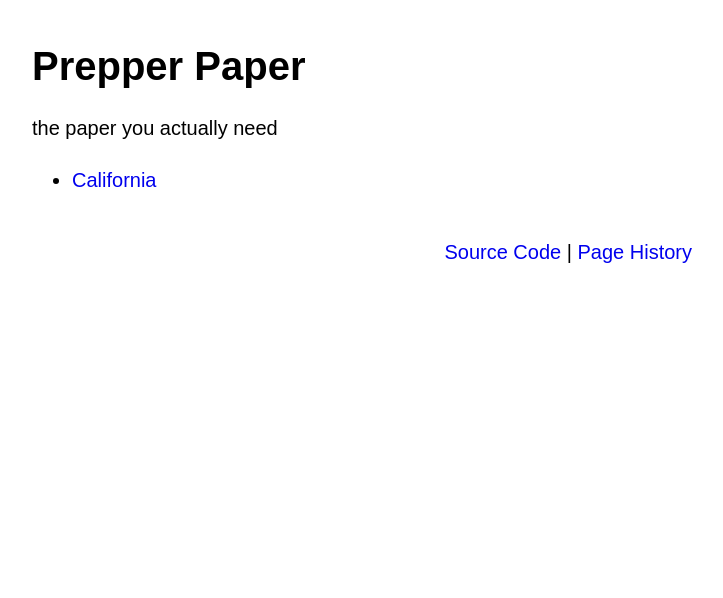
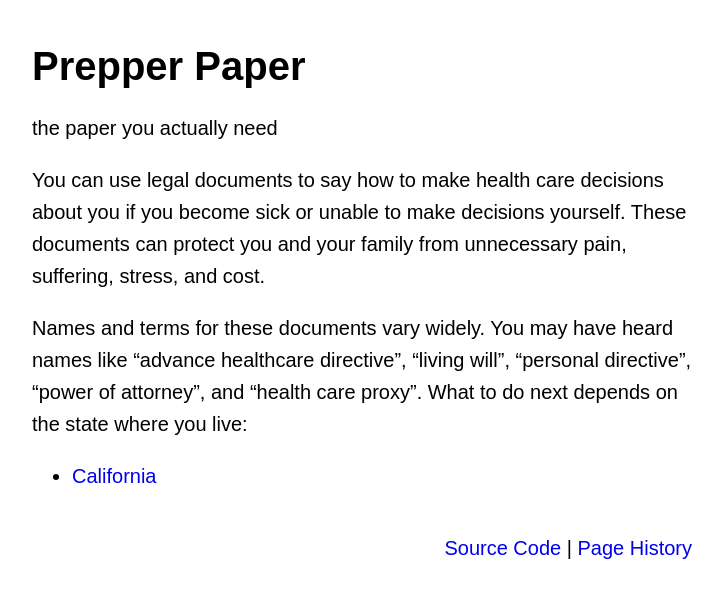
Before and after one commit to kemitchell/prepperpaper.com, a Jekyll site: the page built from index.md, in a window 1280 px wide. Shown: the top 598 px of the page, without its empty margins (278-1001 px from the left). Built offline with Jekyll 4.4.1, drawn with Linux system fonts in a browser that asks for light colours; our own code applies the rules of GitHub Pages for plain Markdown files.

Commit message:
Add explanation to homepage

```diff
--- a/index.md
+++ b/index.md
@@ -1,3 +1,7 @@
+You can use legal documents to say how to make health care decisions about you if you become sick or unable to make decisions yourself.  These documents can protect you and your family from unnecessary pain, suffering, stress, and cost.
+
+Names and terms for these documents vary widely.  You may have heard names like "advance healthcare directive", "living will", "personal directive", "power of attorney", and "health care proxy".  What to do next depends on the state where you live:
+
 <ul>
 {% for state in site.states %}
 <li><a href="{{state.permalink}}">{{state.title | escape }}</a></li>
```
